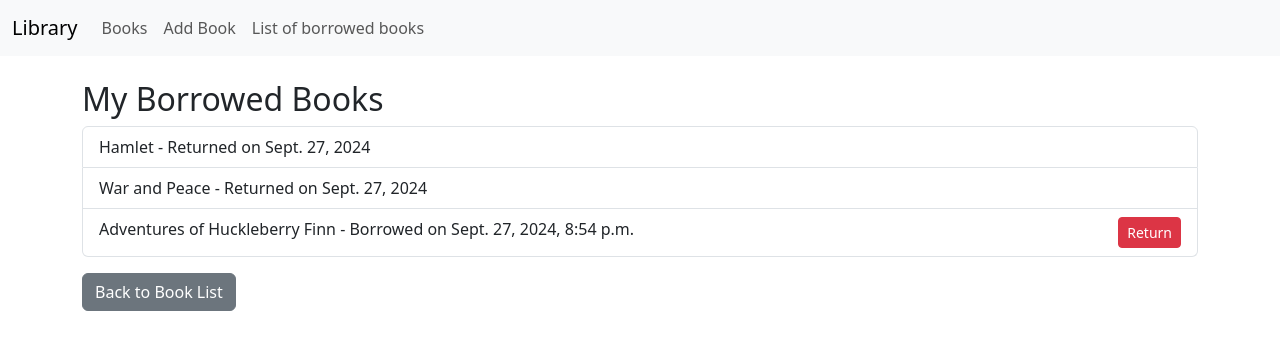
After one commit to S-Bana/AmootSoft-DjangoBoot, a Django app: page /my-borrowed-books/ in a window 1280 px wide. The commit adds this page. Shown: the top 350 px of the page. Run offline with Django 4.2, Linux system fonts and the light colour scheme; a user stored in the database is signed in; data comes from the database, SQL or seed files in the repository; both versions use the stored data as it was after the commit.

Commit message:
practice 5 is complated

```diff
--- a/practice_5/BooksManagement/models.py
+++ b/practice_5/BooksManagement/models.py
@@ -29,11 +29,21 @@ class Book(models.Model):
         return f"{self.title}"
 
 
+# class BorrowedBook(models.Model):
+#     user = models.ForeignKey(User, related_name='user_borrowed', on_delete=models.CASCADE)
+#     book = models.ForeignKey(Book, related_name='borrowed_book', on_delete=models.CASCADE)
+#     borrow_date = models.DateTimeField()
+#     return_date = models.DateField(null=True, blank=True)
+
+#     def __str__(self):
+#         return f"{self.book.title}"
+
 class BorrowedBook(models.Model):
     user = models.ForeignKey(User, related_name='user_borrowed', on_delete=models.CASCADE)
     book = models.ForeignKey(Book, related_name='borrowed_book', on_delete=models.CASCADE)
-    borrow_date = models.DateTimeField()
+    borrow_date = models.DateTimeField(auto_now_add=True)
     return_date = models.DateField(null=True, blank=True)
+    status = models.CharField(max_length=10, default='borrowed')  # 'borrowed' or 'returned'
 
     def __str__(self):
-        return f"{self.book.title}"
+        return f"{self.book.title} borrowed by {self.user.username}"
--- /dev/null
+++ b/practice_5/BooksManagement/templates/BooksManagement/borrowed_books_list.html
@@ -0,0 +1,28 @@
+{% extends 'base.html' %}
+{% block title %}My Borrowed Books{% endblock %}
+
+{% block content %}
+<div class="container mt-4">
+    <h2>My Borrowed Books</h2>
+
+    {% if borrowed_books %}
+        <ul class="list-group">
+            {% for record in borrowed_books %}
+                <li class="list-group-item">
+                    {{ record.book.title }} -
+                    {% if record.status == "returned" %}
+                        Returned on {{ record.return_date }}
+                    {% else %}
+                        Borrowed on {{ record.borrow_date }}
+                        <a href="{% url 'book:return_book' record.pk %}" class="btn btn-danger btn-sm float-end">Return</a>
+                    {% endif %}
+                </li>
+            {% endfor %}
+        </ul>
+    {% else %}
+        <p>You have not borrowed any books.</p>
+    {% endif %}
+
+    <a href="{% url 'book:book_list' %}" class="btn btn-secondary mt-3">Back to Book List</a>
+</div>
+{% endblock %}
--- a/practice_5/BooksManagement/urls.py
+++ b/practice_5/BooksManagement/urls.py
@@ -1,4 +1,4 @@
-from .views import book_list, book_create, book_update, book_delete
+from .views import book_list, book_create, book_update, book_delete, borrow_book, return_book, borrowed_books_list
 from django.urls import path
 
 app_name = 'book'
@@ -8,4 +8,8 @@ urlpatterns = [
     path('create/book/', book_create, name='book_create'),
     path('update/book/<int:pk>/', book_update, name='book_update'),
     path('delete/book/<int:pk>/', book_delete, name='book_delete'),
+
+    path('borrow/<int:pk>/', borrow_book, name='borrow_book'),
+    path('return/<int:pk>/', return_book, name='return_book'),
+    path('my-borrowed-books/', borrowed_books_list, name='borrowed_books_list'),
 ]
--- a/practice_5/BooksManagement/views.py
+++ b/practice_5/BooksManagement/views.py
@@ -1,7 +1,7 @@
 from django.shortcuts import render, redirect, get_object_or_404
-from .models import Book
+from .models import Book, BorrowedBook
 from .forms import BookForm
-
+from django.utils import timezone
 
 def book_list(request):
     books = Book.objects.all()
@@ -42,3 +42,39 @@ def book_delete(request, pk):
         book.delete()
         return redirect('book:book_list')
     return render(request, 'BooksManagement/book_delete.html', {'book': book})
+
+
+def borrow_book(request, pk):
+    book = get_object_or_404(Book, pk=pk)
+
+    if request.method == 'POST':
+        if book.is_available:
+            borrowed_book = BorrowedBook(user=request.user, book=book)
+            borrowed_book.save()
+            book.is_available = False
+            book.save()
+            return redirect('book:book_list')
+
+    return render(request, 'BooksManagement/borrow_book.html', {'book': book})
+
+def return_book(request, pk):
+    borrowed_book = get_object_or_404(BorrowedBook, pk=pk)
+
+    if request.method == 'POST':
+        borrowed_book.return_date = timezone.now().date()
+        borrowed_book.status = 'returned'
+        borrowed_book.book.is_available = True
+        borrowed_book.book.save()
+        borrowed_book.save()
+        return redirect('book:borrowed_books_list')
+
+    return render(request, 'BooksManagement/return_book.html', {'borrowed_book': borrowed_book})
+
+
+def borrowed_books_list(request):
+    borrowed_books = BorrowedBook.objects.filter(user=request.user)
+
+    context = {
+        'borrowed_books': borrowed_books
+    }
+    return render(request, 'BooksManagement/borrowed_books_list.html', context)
--- a/practice_5/templates/navbar.html
+++ b/practice_5/templates/navbar.html
@@ -10,7 +10,7 @@
                         <a class="nav-link" href="{% url 'book:book_create' %}">Add Book</a>
                     </li>
                     <li class="nav-item">
-                        <a class="nav-link" href="">List of borrowed books</a>
+                        <a class="nav-link" href="{% url 'book:borrowed_books_list' %}">List of borrowed books</a>
                     </li>
                 </ul>
             </div>
```
Also changed, not shown: practice_5/BooksManagement/templates/BooksManagement/books_list.html (+7 -6 lines), practice_5/BooksManagement/templates/BooksManagement/borrow_book.html (added, +15 -0 lines), practice_5/BooksManagement/templates/BooksManagement/return_book.html (added, +15 -0 lines), practice_5/BooksManagement/migrations/0005_borrowedbook_status_alter_borrowedbook_borrow_date.py (added), practice_5/db.sqlite3 (added).
